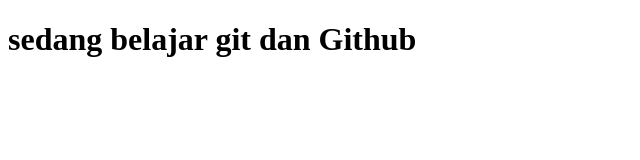
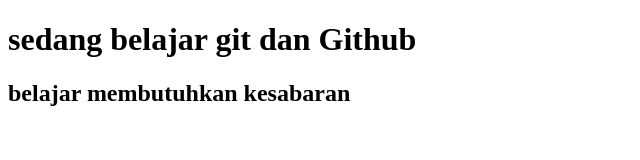
Before and after one commit to mochfauzi12/belajar-niomic, a plain HTML site: page footer.html in a window 1280 px wide. Shown: the whole page, without its empty margins (0-640 px from the left). Drawn offline with Linux system fonts and the light colour scheme.

Commit message:
menambahkan di footer.html

```diff
--- a/footer.html
+++ b/footer.html
@@ -7,5 +7,6 @@
   <body>
         <h1>sedang belajar git dan Github</h1>
           <a href="https://www.youtube.com/watch?v=zzCxUtkTJmU"></a>
+            <h2>belajar membutuhkan kesabaran</h2>
   </body>
 </html>
```
